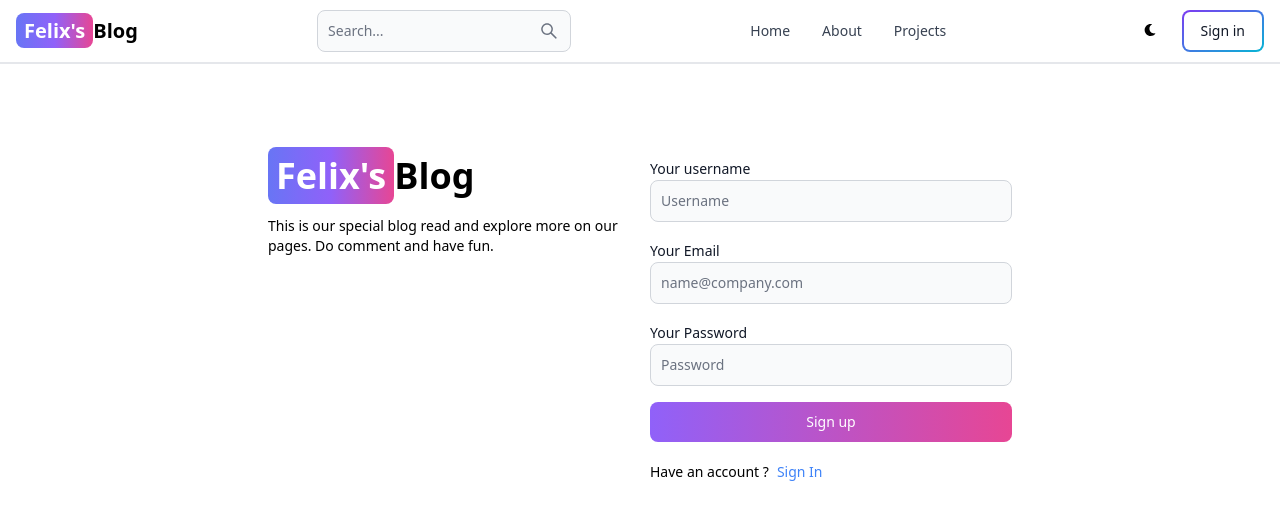
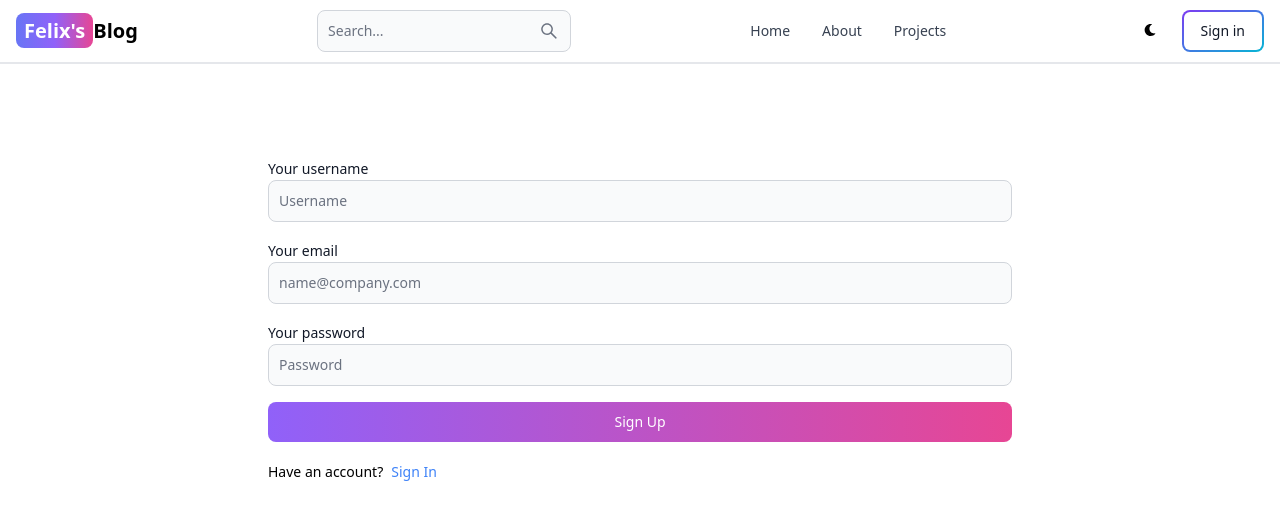
Before and after one commit to felixoder/debayan_blog, a React (Vite) app in the folder client/: page /sign-up in a window 1280 px wide. Shown: the top 520 px of the page. Built offline with nearby package versions, Linux system fonts and the light colour scheme.

Commit message:
created the sign up functionality

```diff
--- a/client/src/pages/SignUp.jsx
+++ b/client/src/pages/SignUp.jsx
@@ -1,50 +1,99 @@
-import { Button, Label, TextInput } from "flowbite-react";
-import React from "react";
-import { Link } from "react-router-dom";
+import { Button, Label, TextInput, Spinner, Alert } from 'flowbite-react';
+import { Link, useNavigate } from 'react-router-dom';
+import { useState } from 'react';
 
 export default function SignUp() {
+  const [formData, setFormData] = useState({});
+  const [errorMessage, setErrorMessage] = useState(null);
+  const [loading, setLoading] = useState(false);
+  const navigate = useNavigate();
+
+  const handleChange = (e) => {
+    setFormData({ ...formData, [e.target.id]: e.target.value.trim() });
+  };
+
+  const handleSubmit = async (e) => {
+    e.preventDefault();
+    if (!formData.username || !formData.email || !formData.password) {
+      return setErrorMessage('Please fill out all fields.');
+    }
+    try {
+      setLoading(true);
+      setErrorMessage(null);
+      const res = await fetch('/api/auth/signup', {
+        method: 'POST',
+        headers: { 'Content-Type': 'application/json' },
+        body: JSON.stringify(formData),
+      });
+      const data = await res.json();
+      if (data.success === false) {
+        return setErrorMessage(data.message);
+      }
+      setLoading(false);
+      if (res.ok) {
+        navigate('/sign-in');
+      }
+    } catch (error) {
+      setErrorMessage(error.message);
+      setLoading(false);
+    }
+  };
+
   return (
-    <div className="min-h-screen mt-20">
-      <div className="flex p-3 max-w-3xl mx-auto flex-col md:flex-row mid:items-center gap-5">
-        {/* for left side */}
-        <div className="flex-1">
-          <Link to="/" className="  font-bold dark:text-white text-4xl">
-            <span className="px-2 py-1 bg-gradient-to-r from-indigo-500 via-purple-500 to-pink-500 rounded-lg text-white">
-              Felix's
-            </span>
-            Blog
-          </Link>
-          <p className="text-sm mt-5">
-            This is our special blog read and explore more on our pages. Do
-            comment and have fun.
-          </p>
-        </div>
-        {/* for right side */}
-
-        <div className="flex-1">
-          <form className="flex flex-col gap-4">
+    <div className='min-h-screen mt-20'>
+      <div className='flex p-3 max-w-3xl mx-auto flex-col md:flex-row md:items-center gap-5'>
+        {/* Right side */}
+        <div className='flex-1'>
+          <form className='flex flex-col gap-4' onSubmit={handleSubmit}>
             <div>
-              <Label value="Your username" />
-              <TextInput type="text" placeholder="Username" id="username" />
+              <Label value='Your username' />
+              <TextInput
+                type='text'
+                placeholder='Username'
+                id='username'
+                onChange={handleChange}
+              />
             </div>
             <div>
-              <Label value="Your Email" />
-              <TextInput type="text" placeholder="name@company.com" id="email" />
+              <Label value='Your email' />
+              <TextInput
+                type='email'
+                placeholder='name@company.com'
+                id='email'
+                onChange={handleChange}
+              />
             </div>
             <div>
-              <Label value="Your Password" />
-              <TextInput type="text" placeholder="Password" id="password" />
+              <Label value='Your password' />
+              <TextInput
+                type='password'
+                placeholder='Password'
+                id='password'
+                onChange={handleChange}
+              />
             </div>
-            <Button gradientDuoTone={'purpleToPink'} type="submit">
-              Sign up
+            <Button gradientDuoTone='purpleToPink' type='submit' disabled={loading}>
+              {loading ? (
+                <>
+                  <Spinner size='sm' />
+                  <span className='pl-3'>Loading...</span>
+                </>
+              ) : (
+                'Sign Up'
+              )}
             </Button>
           </form>
-          <div className="flex gap-2 text-sm mt-5">
-            <span>Have an account ?</span>
-            <Link to='/sign-in' className="text-blue-500">
+          <div className='flex gap-2 text-sm mt-5'>
+            <span>Have an account?</span>
+            <Link to='/sign-in' className='text-blue-500'>
               Sign In
             </Link>
           </div>
+          {errorMessage && (
+            <Alert className='mt-5' color='failure'>
+              {errorMessage}
+            </Alert>
+          )}
         </div>
       </div>
     </div>
--- a/client/vite.config.js
+++ b/client/vite.config.js
@@ -1,7 +1,18 @@
-import { defineConfig } from 'vite'
-import react from '@vitejs/plugin-react-swc'
+
+
+
+import { defineConfig } from 'vite';
+import react from '@vitejs/plugin-react-swc';
 
 // https://vitejs.dev/config/
 export default defineConfig({
+  server: {
+    proxy: {
+      '/api': {
+        target: 'http://localhost:3000',
+        secure: false,
+      },
+    },
+  },
   plugins: [react()],
 })
```
Also changed, not shown: 1 other file (tests, documents, lock files or other folders).
